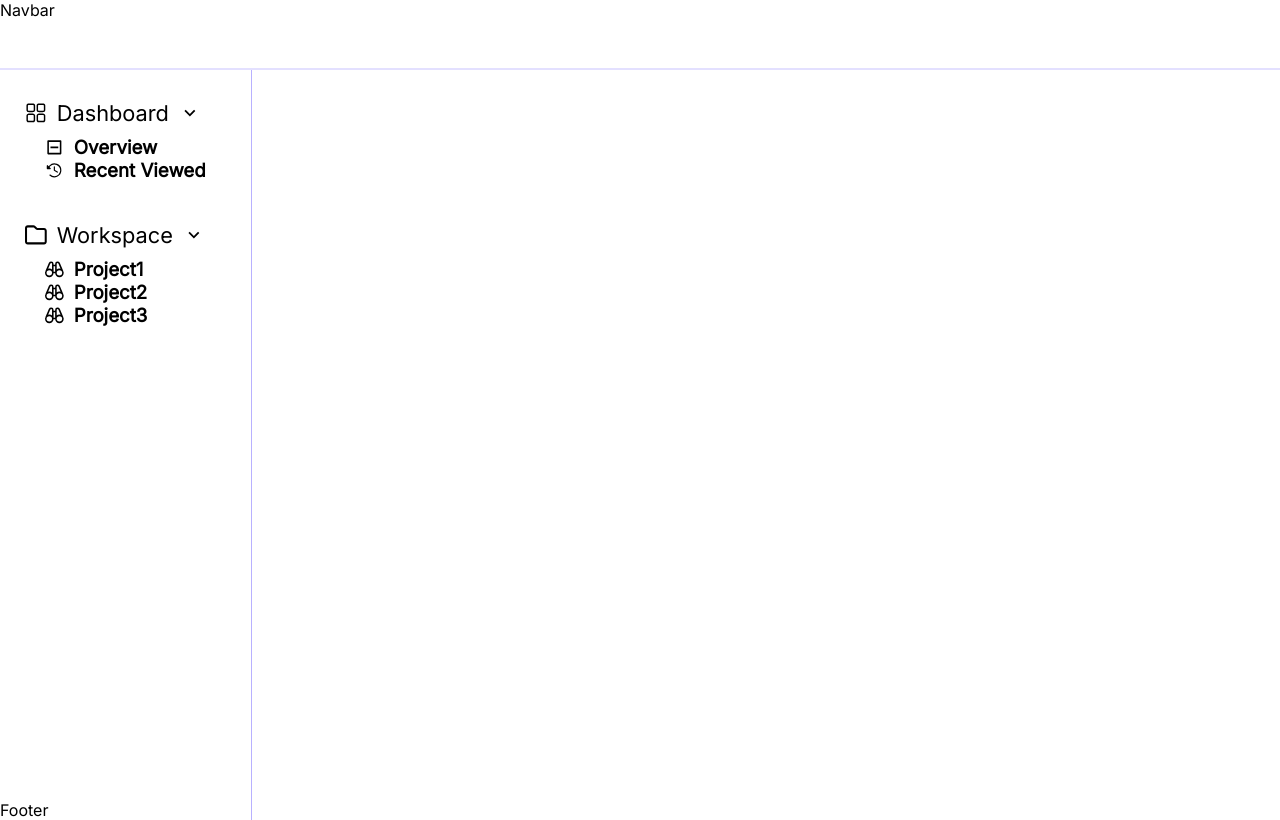
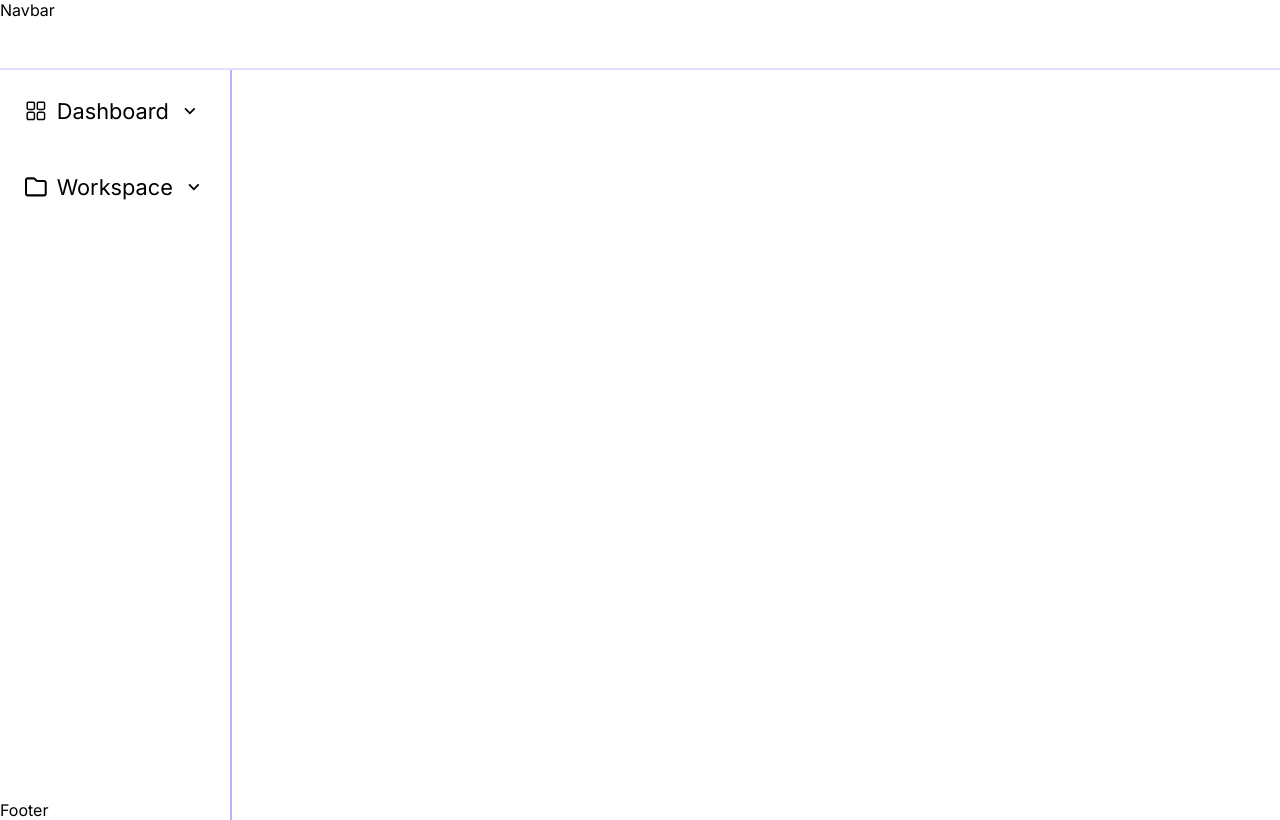
Before and after one commit to gdsc-nits-org/project-manager-frontend, a React (Vite) app: page / in a window 1280 px wide. Built offline with nearby package versions, Linux system fonts and the light colour scheme.

Commit message:
sidebar changes done

```diff
--- a/src/Components/Sidebar/Sidebar.jsx
+++ b/src/Components/Sidebar/Sidebar.jsx
@@ -28,7 +28,7 @@ const Sidebar = () => {
           {isDashHid ? <MdKeyboardArrowDown /> : <IoIosArrowUp />}
         </button>
         <div className={styles.items}>
-          <div className={`${isDashHid ? styles.it : styles.hidden}`}>
+          <div className={`${styles.it} ${isDashHid && styles.hidden}`}>
             <h3>
               <RiCheckboxIndeterminateLine />
               Overview
@@ -56,7 +56,7 @@ const Sidebar = () => {
         </button>
 
         <div className={styles.items}>
-          <div className={`${isWorkHid ? styles.it : styles.hidden}`}>
+          <div className={`${styles.it} ${isWorkHid && styles.hidden}`}>
             <h3>
               <GrOverview />
               Project1
--- a/src/Components/Sidebar/Sidebar.module.scss
+++ b/src/Components/Sidebar/Sidebar.module.scss
@@ -2,9 +2,9 @@
   position: fixed;
   min-height: 100vh;
   margin-top: var(--navbar-height);
-  border-right: 0.5px solid rgba(115, 100, 255, 0.5);
-  padding: 26px, 0px, 26px, 0px;
-  gap: 10px;
+  border-right: 0.125rem solid rgba(115, 100, 255, 0.5);
+  padding: 1.625rem, 0rem, 1.625rem, 0rem;
+  gap: .625rem;
   display: flex;
   flex-direction: column;
 
@@ -15,12 +15,12 @@
   .container {
     position: relative;
     width: 100%;
-    padding: 10px 25px;
+    padding: .625rem 1.5625rem;
     cursor: pointer;
 
     button {
       display: flex;
-      gap: 10px;
+      gap: .625rem;
       justify-content: center;
       align-items: center;
       font-size: 1.7vw;
@@ -30,6 +30,11 @@
       padding: 0;
       cursor: pointer;
       outline: inherit;
+
+      @media screen and (max-width: 768px) {
+        font-size: 2.9vw;
+      }
+
     }
 
     .hidden {
@@ -41,8 +46,8 @@
     .items {
       display: flex;
       flex-direction: column;
-      gap: 10px;
-      padding: 10px 20px;
+      gap: .625rem;
+      padding: .625rem 1.25rem;
       transition: all 1s ease-in-out;
       overflow: hidden;
 
@@ -52,9 +57,14 @@
 
       h3 {
         display: flex;
-        gap: 10px;
+        gap: .625rem;
         justify-content: flex-start;
         align-items: center;
+        font-size: 1.2vw;
+
+        @media screen and (max-width: 768px) {
+          font-size: 2.4vw;
+        }
       }
     }
   }
```
